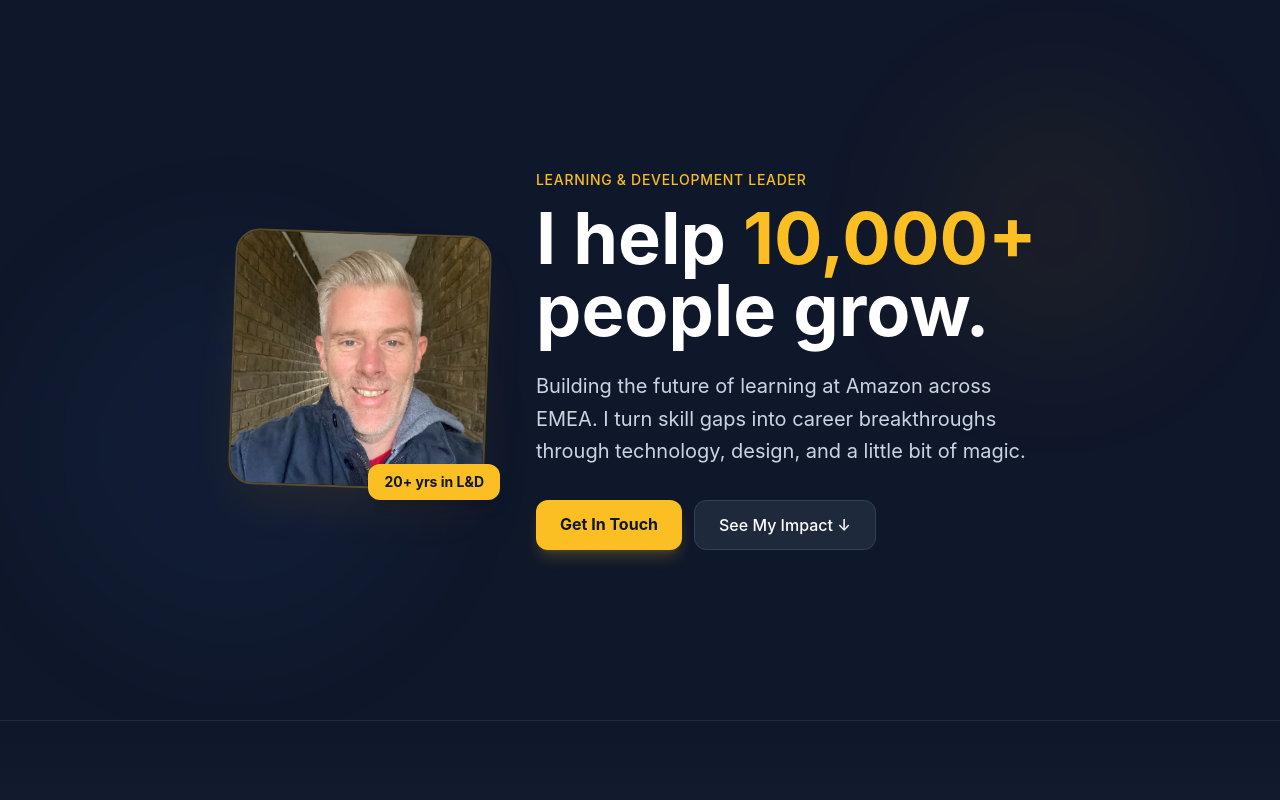
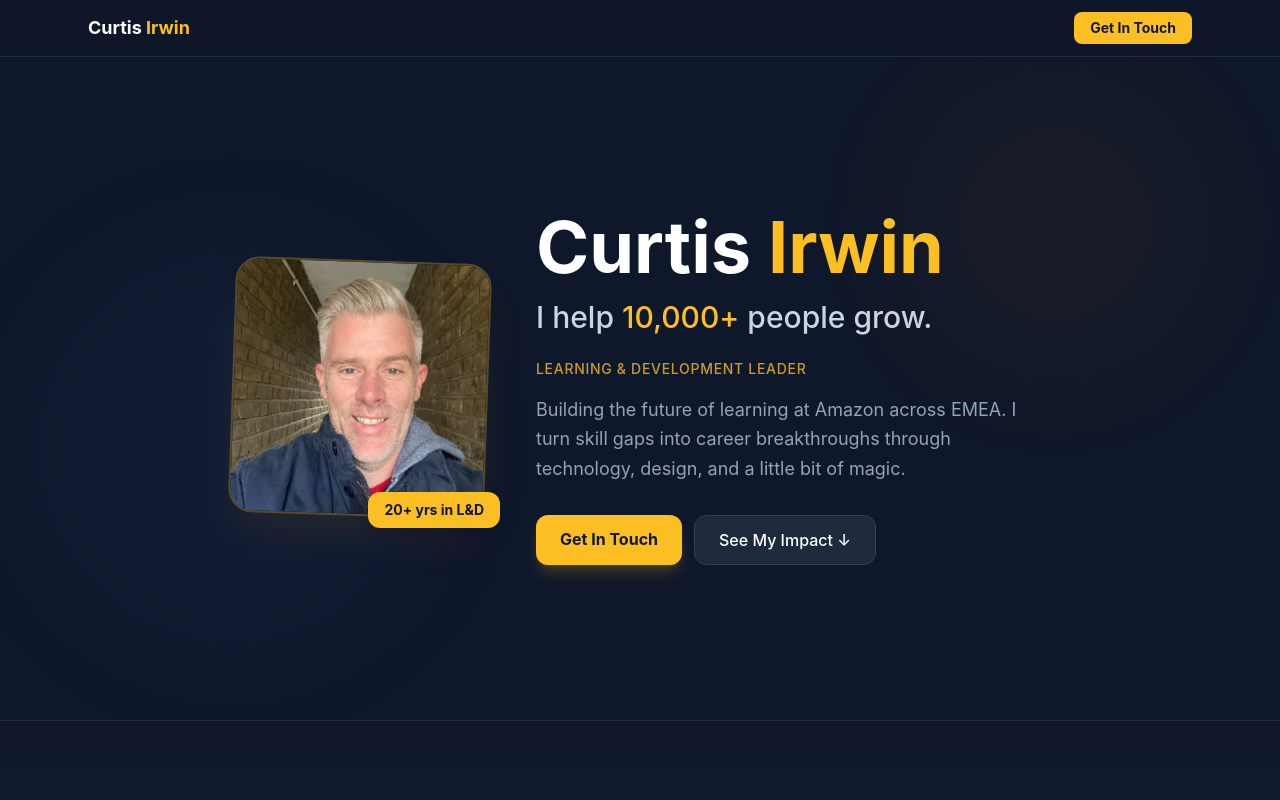
Before and after one commit to cvinirwin9455/skillscan, a Next.js app: page / in a window 1280 px wide. Shown: the top 800 px of the page. Built offline with nearby package versions, Linux system fonts and the light colour scheme.

Commit message:
Make name prominent: sticky nav bar + name as hero headline

```diff
--- a/src/app/page.tsx
+++ b/src/app/page.tsx
@@ -1,8 +1,18 @@
 export default function Home() {
   return (
     <div className="min-h-screen bg-slate-900 text-white overflow-hidden">
+      {/* Sticky Name Bar */}
+      <nav className="fixed top-0 left-0 right-0 z-50 bg-slate-900/80 backdrop-blur-lg border-b border-slate-700/50">
+        <div className="max-w-6xl mx-auto px-6 h-14 flex items-center justify-between">
+          <span className="font-bold text-lg text-white">Curtis <span className="text-amber-400">Irwin</span></span>
+          <a href="mailto:curtisirwin@me.com" className="hidden sm:inline-flex items-center gap-2 px-4 py-1.5 bg-amber-400 text-slate-900 rounded-lg text-sm font-bold hover:bg-amber-300 transition-colors">
+            Get In Touch
+          </a>
+        </div>
+      </nav>
+
       {/* Hero - Big Impact */}
-      <header className="relative min-h-[90vh] flex items-center">
+      <header className="relative min-h-[90vh] flex items-center pt-14">
         {/* Animated background elements */}
         <div className="absolute inset-0">
           <div className="absolute top-20 right-20 w-72 h-72 bg-amber-500/10 rounded-full blur-3xl animate-pulse" />
@@ -29,12 +39,14 @@ export default function Home() {
 
             {/* Big intro */}
             <div className="text-center lg:text-left">
-              <p className="text-amber-400 font-medium mb-3 tracking-wider uppercase text-sm">Learning &amp; Development Leader</p>
-              <h1 className="text-5xl sm:text-6xl lg:text-7xl font-bold mb-6 leading-tight">
-                I help <span className="text-amber-400">10,000+</span><br />
-                people grow.
+              <h1 className="text-5xl sm:text-6xl lg:text-7xl font-bold mb-4 leading-tight">
+                Curtis <span className="text-amber-400">Irwin</span>
               </h1>
-              <p className="text-xl text-slate-300 max-w-lg leading-relaxed mb-8">
+              <p className="text-2xl sm:text-3xl text-slate-300 font-medium mb-6">
+                I help <span className="text-amber-400">10,000+</span> people grow.
+              </p>
+              <p className="text-amber-400/80 font-medium tracking-wider uppercase text-sm mb-4">Learning &amp; Development Leader</p>
+              <p className="text-lg text-slate-400 max-w-lg leading-relaxed mb-8">
                 Building the future of learning at Amazon across EMEA.
                 I turn skill gaps into career breakthroughs through technology,
                 design, and a little bit of magic.
```
